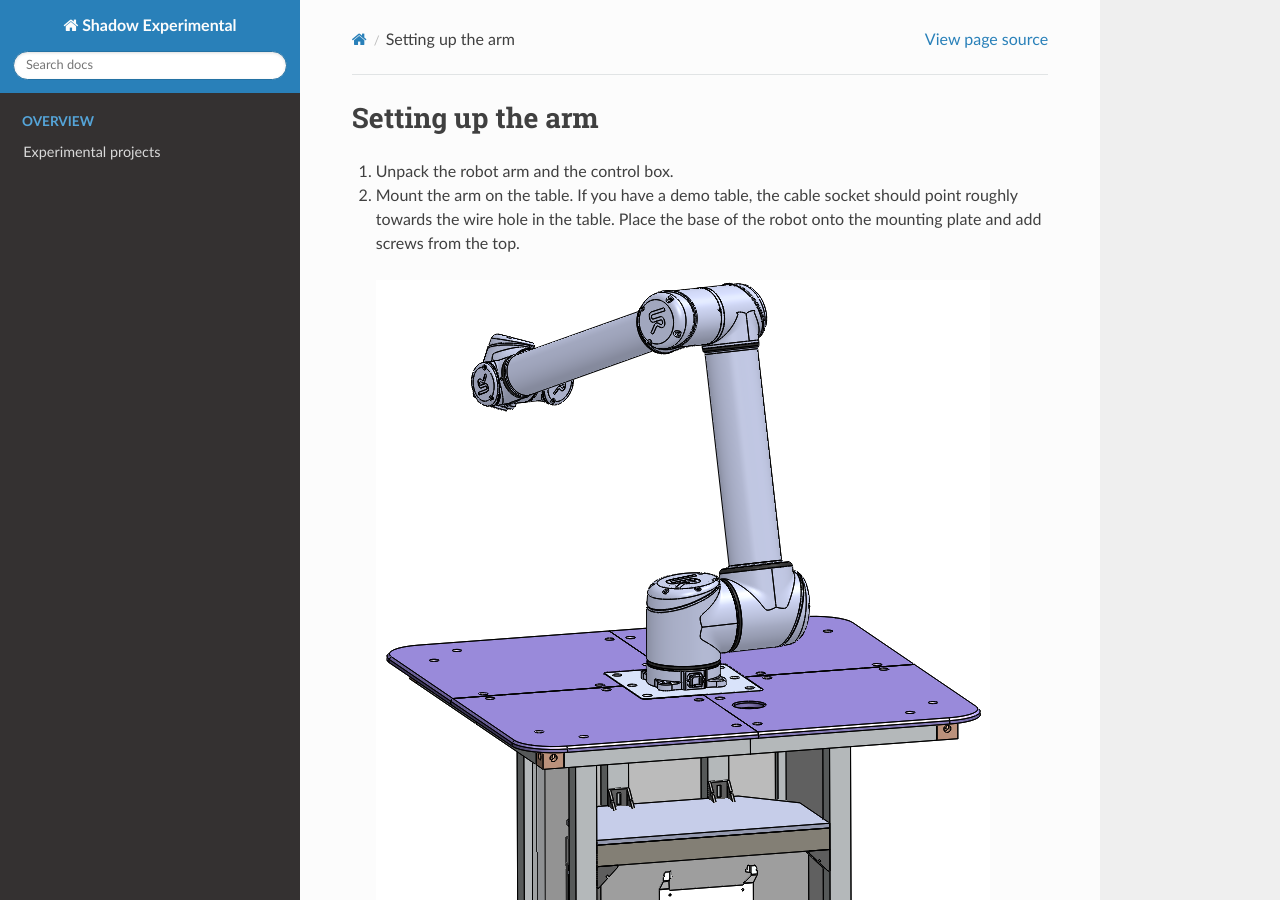
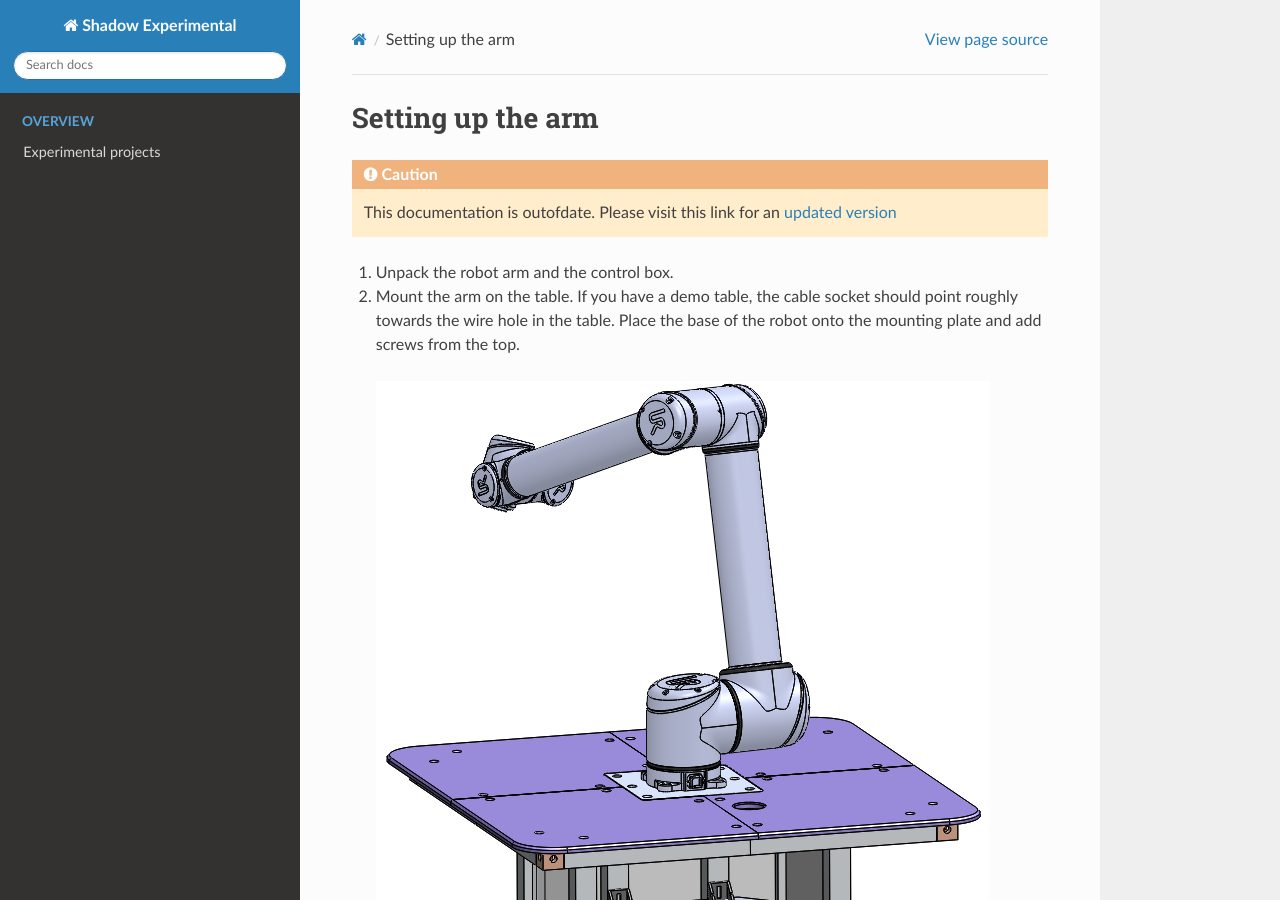
Before and after one commit to shadow-robot/sr_experimental_documentation, a Sphinx documentation site: the page built from docs/user_guide/1_2_setting_up_arm.md, in a window 1280 px wide and 900 px high. Built offline with Sphinx 7.4.7 and the Read the Docs theme 2.0.0, drawn with Linux system fonts in a browser that asks for light colours; some of the changed lines change nothing that is shown.

Commit message:
Update 1_2_setting_up_arm.md

````diff
--- a/docs/user_guide/1_2_setting_up_arm.md
+++ b/docs/user_guide/1_2_setting_up_arm.md
@@ -2,7 +2,7 @@
 
 ```eval_rst
 
-.. error: This documentation is outofdate. Please visit this link for an `updated version <https://sr-dexterous-hand-arm.readthedocs.io/en/latest/user_guide/1_2_setting_up_arm.html>`_
+.. caution::  This documentation is outofdate. Please visit this link for an `updated version <https://sr-dexterous-hand-arm.readthedocs.io/en/latest/user_guide/1_2_setting_up_arm.html>`_
 
 ```
 
````
